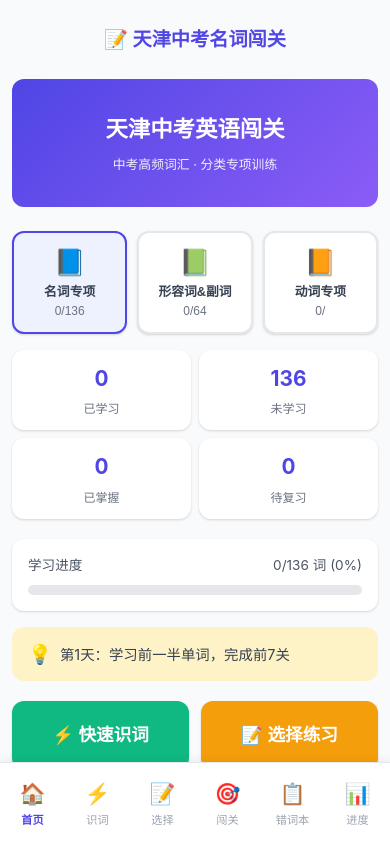
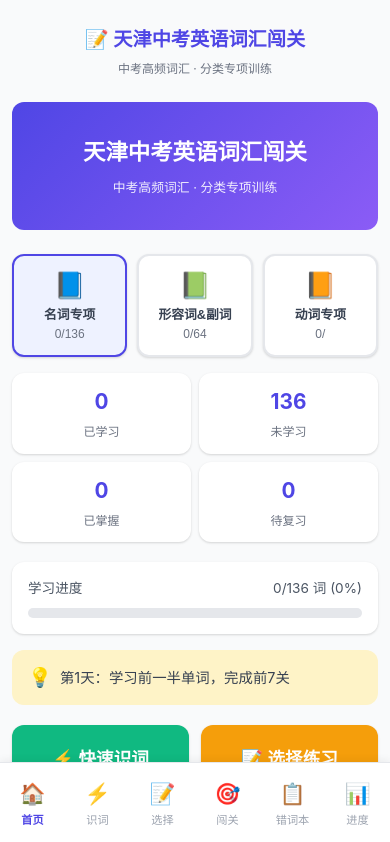
Before and after one commit to yanlei727-ui/tianjin-word-challenge, a React (Vite) app: page / in a window 390 px wide. Shown: the top 842 px of the page. Built offline with nearby package versions, Linux system fonts and the light colour scheme.

Commit message:
更新首页标题为天津中考英语词汇闯关

```diff
--- a/index.html
+++ b/index.html
@@ -4,12 +4,7 @@
     <meta charset="UTF-8" />
     <link rel="icon" type="image/svg+xml" href="/favicon.svg" />
     <meta name="viewport" content="width=device-width, initial-scale=1.0, maximum-scale=1.0, user-scalable=no" />
-    <title>天津中考英语名词闯关学习系统</title>
-    <meta name="description" content="适合天津初中生中考英语复习的名词学习工具，包含音标、朗读、例句和闯关练习。" />
-    <meta name="keywords" content="天津中考,中考英语,名词,英语单词,闯关学习,初中英语" />
-    <meta property="og:title" content="天津中考英语名词闯关学习系统" />
-    <meta property="og:description" content="适合天津初中生中考英语复习的名词学习工具，包含音标、朗读、例句和闯关练习。" />
-    <meta property="og:type" content="website" />
+    <title>天津中考英语词汇闯关</title>
   </head>
   <body>
     <div id="root"></div>
--- a/src/App.tsx
+++ b/src/App.tsx
@@ -16,7 +16,8 @@ export default function App() {
     <BrowserRouter>
       <div className="app">
         <header className="app-header">
-          <h1 className="app-title">📝 天津中考名词闯关</h1>
+          <h1 className="app-title">📝 天津中考英语词汇闯关</h1>
+          <p className="app-subtitle">中考高频词汇 · 分类专项训练</p>
         </header>
         <main className="app-main">
           <Routes>
--- a/src/index.css
+++ b/src/index.css
@@ -57,6 +57,13 @@ body {
   font-size: 1.5rem;
   font-weight: 700;
   color: var(--primary);
+  margin-bottom: 4px;
+}
+
+.app-subtitle {
+  font-size: 0.85rem;
+  color: var(--gray-500);
+  margin-top: 0;
 }
 
 .app-main {
@@ -1954,6 +1961,10 @@ body {
     font-size: 1.2rem;
   }
 
+  .app-subtitle {
+    font-size: 0.75rem;
+  }
+
   .home-title {
     font-size: 1.4rem;
   }
--- a/src/pages/HomePage.tsx
+++ b/src/pages/HomePage.tsx
@@ -48,7 +48,7 @@ export default function HomePage() {
   return (
     <div className="page home-page">
       <div className="home-hero">
-        <h1 className="home-title">天津中考英语闯关</h1>
+        <h1 className="home-title">天津中考英语词汇闯关</h1>
         <p className="home-subtitle">中考高频词汇 · 分类专项训练</p>
       </div>
 
```
